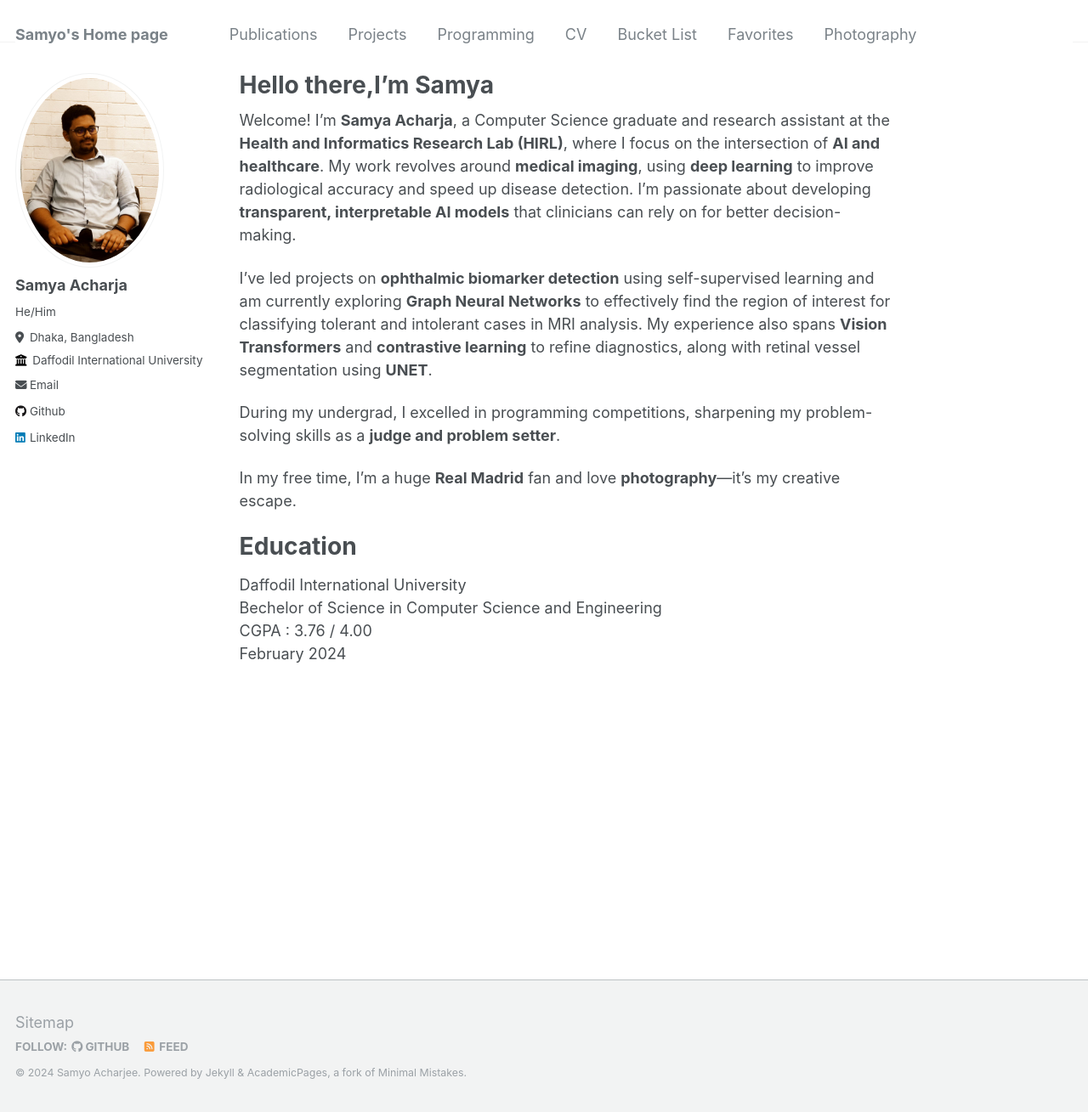
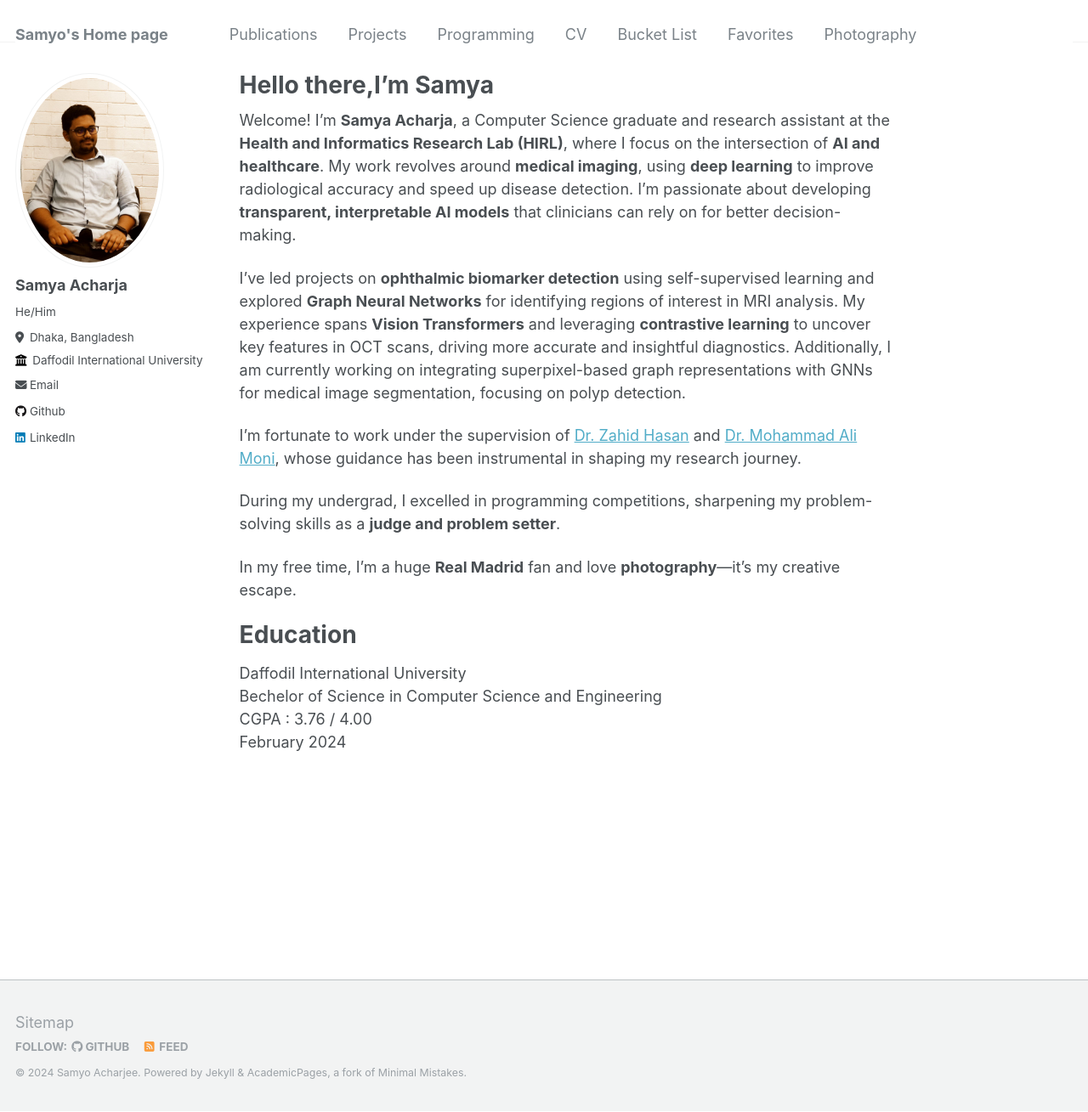
Before and after one commit to samyo00/samyo00.github.io, a Jekyll site: the page built from _pages/about.md, in a window 1280 px wide and 1309 px high. Shown: the whole window at 85% size. Built offline with Jekyll 4.4.1, drawn with Linux system fonts in a browser that asks for light colours.

Commit message:
Update about.md

```diff
--- a/_pages/about.md
+++ b/_pages/about.md
@@ -10,7 +10,9 @@ redirect_from:
 
 Welcome! I’m <b>Samya Acharja</b>, a Computer Science graduate and research assistant at the <b>Health and Informatics Research Lab (HIRL)</b>, where I focus on the intersection of <b>AI and healthcare</b>. My work revolves around <b>medical imaging</b>, using <b>deep learning</b> to improve radiological accuracy and speed up disease detection. I’m passionate about developing <b>transparent, interpretable AI models</b> that clinicians can rely on for better decision-making.
 
-I’ve led projects on <b>ophthalmic biomarker detection</b> using self-supervised learning and am currently exploring <b>Graph Neural Networks</b> to effectively find the region of interest for classifying tolerant and intolerant cases in MRI analysis. My experience also spans <b>Vision Transformers</b> and <b>contrastive learning</b> to refine diagnostics, along with retinal vessel segmentation using <b>UNET</b>.
+I’ve led projects on <b>ophthalmic biomarker detection</b> using self-supervised learning and explored <b>Graph Neural Networks</b> for identifying regions of interest in MRI analysis. My experience spans <b>Vision Transformers</b> and leveraging <b>contrastive learning</b> to uncover key features in OCT scans, driving more accurate and insightful diagnostics. Additionally, I am currently working on integrating superpixel-based graph representations with GNNs for medical image segmentation, focusing on polyp detection.
+
+I’m fortunate to work under the supervision of <a href="https://scholar.google.com/citations?user=Uq3O034AAAAJ&hl=en">Dr. Zahid Hasan</a> and <a href="https://scholar.google.com.au/citations?user=JnwcUwkAAAAJ&hl=en">Dr. Mohammad Ali Moni</a>, whose guidance has been instrumental in shaping my research journey.
 
 During my undergrad, I excelled in programming competitions, sharpening my problem-solving skills as a <b>judge and problem setter</b>.
 
```
